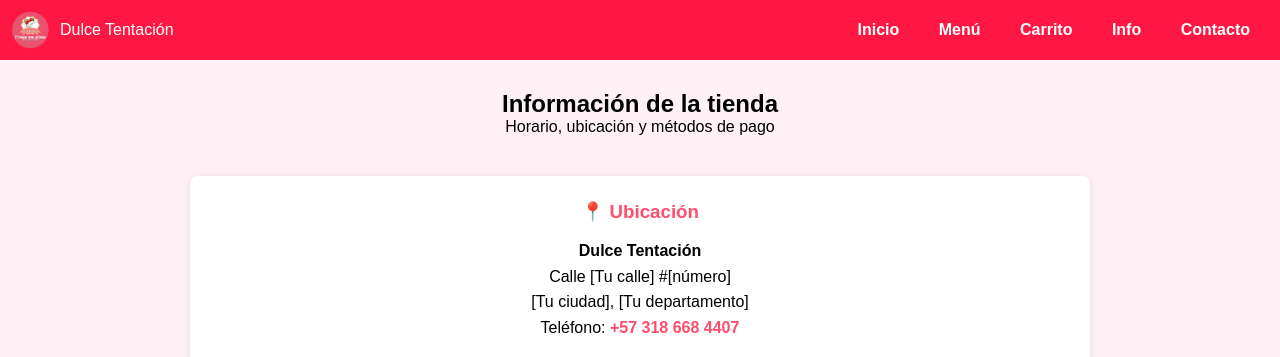
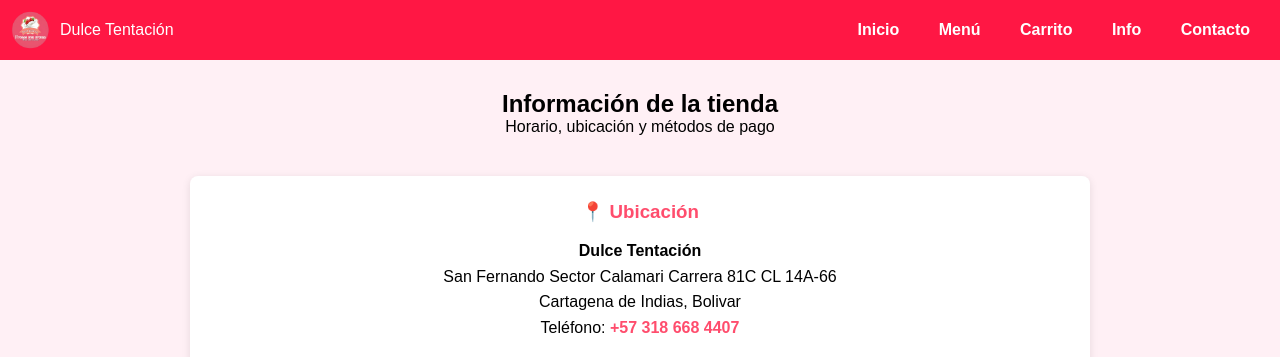
Before and after one commit to Ajoe01/Dulce-Tentacion, a Flask app: page /info in a window 1280 px wide. Shown: the top 357 px of the page. Run offline with Flask 3, Linux system fonts and the light colour scheme.

Commit message:
Update info.html

```diff
--- a/Dulce Tentacion/templates/info.html
+++ b/Dulce Tentacion/templates/info.html
@@ -9,9 +9,10 @@
         <h3 style="color: #ff4d6d; margin-bottom: 15px;">📍 Ubicación</h3>
         <p style="font-size: 16px; line-height: 1.6;">
             <strong>Dulce Tentación</strong><br>
-            Calle [Tu calle] #[número]<br>
-            [Tu ciudad], [Tu departamento]<br>
-            Teléfono: <a href="tel:+573186684407" style="color: #ff4d6d; text-decoration: none; font-weight: bold;">+57 318 668 4407</a>
+            San Fernando Sector Calamari
+            Carrera 81C CL 14A-66<br>
+            Cartagena de Indias, Bolivar<br>
+            Teléfono: <a href="tel:+573006557487" style="color: #ff4d6d; text-decoration: none; font-weight: bold;">+57 318 668 4407</a>
         </p>
         <div style="margin-top: 20px; border-radius: 8px; overflow: hidden;">
             <iframe src="https://www.google.com/maps/embed?pb=!1m18!1m12!1m3!1d3968.6576479999997!2d-75.4732131!3d10.3786766!2m3!1f0!2f0!3f0!3m2!1i1024!2i768!4f13.1!3m3!1m2!1s0x8ef625000d108725%3A0x750cfb5cc21c14e7!2sHeladera%CC%81a%20Dulce%20Tentacio%CC%81n!5e0!3m2!1ses!2sco!4v1674000000000" width="100%" height="300" style="border:0;" allowfullscreen="" loading="lazy" referrerpolicy="no-referrer-when-downgrade;"></iframe>
```
